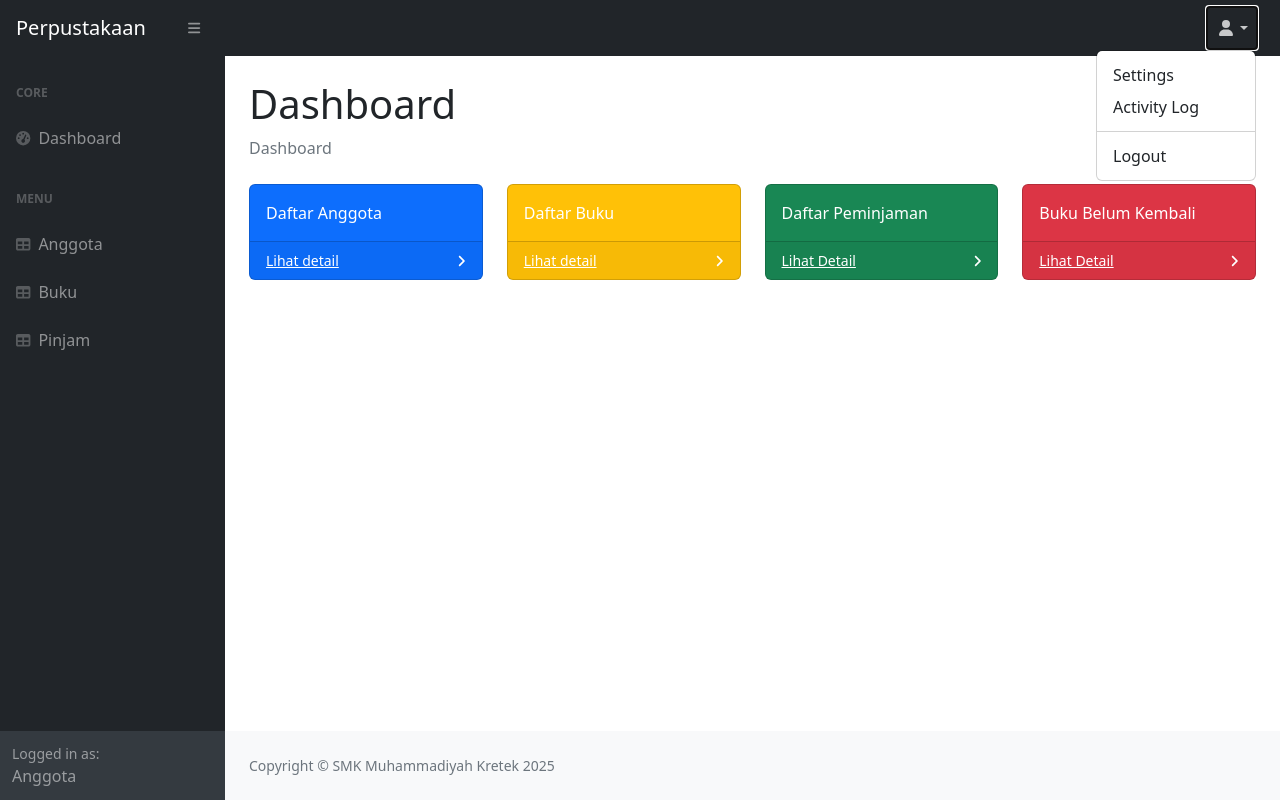
After one commit to sartono48/perpusmini, a PHP site: page /homeanggota/homeanggota.php in a window 1280 px wide, after a click that opens the changed part. The commit adds this page. Run offline with PHP 8.4, Linux system fonts and the light colour scheme; a user stored in the database is signed in; some libraries are stand-ins or nearby versions.

Commit message:
update file login dan membuat folder/file baru
Memperbarui database dibagian tabel admin untuk menambah level
File login sudah diperbarui untuk login bertingkat, admin dan anggota
Membuat folder untuk anggota > homeanggota dan file homeanggota.php

```diff
--- /dev/null
+++ b/homeanggota/homeanggota.php
@@ -0,0 +1,141 @@
+<?php
+    session_start();
+    if(isset($_SESSION['username'])) {
+?>
+<!DOCTYPE html>
+<html lang="en">
+    <head>
+        <meta charset="utf-8" />
+        <meta http-equiv="X-UA-Compatible" content="IE=edge" />
+        <meta name="viewport" content="width=device-width, initial-scale=1, shrink-to-fit=no" />
+        <meta name="description" content="" />
+        <meta name="author" content="" />
+        <title>Perpustakaan</title>
+        <link href="https://cdn.jsdelivr.net/npm/simple-datatables@7.1.2/dist/style.min.css" rel="stylesheet" />
+        <link href="../css/styles.css" rel="stylesheet" />
+        <script src="https://use.fontawesome.com/releases/v6.3.0/js/all.js" crossorigin="anonymous"></script>
+    </head>
+    <body class="sb-nav-fixed">
+        <nav class="sb-topnav navbar navbar-expand navbar-dark bg-dark">
+            <!-- Navbar Brand-->
+            <a class="navbar-brand ps-3" href="index.html">Perpustakaan</a>
+            <!-- Sidebar Toggle-->
+            <button class="btn btn-link btn-sm order-1 order-lg-0 me-4 me-lg-0" id="sidebarToggle" href="#!"><i class="fas fa-bars"></i></button>
+            <!-- Navbar Search-->
+                <div class="input-group">
+
+                </div>
+            <!-- Navbar-->
+            <ul class="navbar-nav ms-auto ms-md-0 me-3 me-lg-4">
+                <li class="nav-item dropdown">
+                    <a class="nav-link dropdown-toggle" id="navbarDropdown" href="#" role="button" data-bs-toggle="dropdown" aria-expanded="false"><i class="fas fa-user fa-fw"></i></a>
+                    <ul class="dropdown-menu dropdown-menu-end" aria-labelledby="navbarDropdown">
+                        <li><a class="dropdown-item" href="#!">Settings</a></li>
+                        <li><a class="dropdown-item" href="#!">Activity Log</a></li>
+                        <li><hr class="dropdown-divider" /></li>
+                        <li><a class="dropdown-item" href="logout.php">Logout</a></li>
+                    </ul>
+                </li>
+            </ul>
+        </nav>
+        <div id="layoutSidenav">
+            <div id="layoutSidenav_nav">
+                <nav class="sb-sidenav accordion sb-sidenav-dark" id="sidenavAccordion">
+                    <div class="sb-sidenav-menu">
+                        <div class="nav">
+                            <div class="sb-sidenav-menu-heading">Core</div>
+                            <a class="nav-link" href="home.php">
+                                <div class="sb-nav-link-icon"><i class="fas fa-tachometer-alt"></i></div>
+                                Dashboard
+                            </a>
+                            <div class="sb-sidenav-menu-heading">Menu</div>
+                            <a class="nav-link" href="anggota/anggota.php">
+                                <div class="sb-nav-link-icon"><i class="fas fa-table"></i></div>
+                                Anggota
+                            </a>
+                            <a class="nav-link" href="buku/buku.php">
+                                <div class="sb-nav-link-icon"><i class="fas fa-table"></i></div>
+                                Buku
+                            </a>
+                            <a class="nav-link" href="pinjam/pinjam.php">
+                                <div class="sb-nav-link-icon"><i class="fas fa-table"></i></div>
+                                Pinjam
+                            </a>
+                        </div>
+                    </div>
+                    <div class="sb-sidenav-footer">
+                        <div class="small">Logged in as:</div>
+                        Anggota
+                    </div>
+                </nav>
+            </div>
+            <div id="layoutSidenav_content">
+                <main>
+                    <div class="container-fluid px-4">
+                        <h1 class="mt-4">Dashboard</h1>
+                        <ol class="breadcrumb mb-4">
+                            <li class="breadcrumb-item active">Dashboard</li>
+                        </ol>
+                        <div class="row">
+                            <div class="col-xl-3 col-md-6">
+                                <div class="card bg-primary text-white mb-4">
+                                    <div class="card-body">Daftar Anggota</div>
+                                    <div class="card-footer d-flex align-items-center justify-content-between">
+                                        <a class="small text-white stretched-link" href="anggota/anggota.php">Lihat detail</a>
+                                        <div class="small text-white"><i class="fas fa-angle-right"></i></div>
+                                    </div>
+                                </div>
+                            </div>
+                            <div class="col-xl-3 col-md-6">
+                                <div class="card bg-warning text-white mb-4">
+                                    <div class="card-body">Daftar Buku</div>
+                                    <div class="card-footer d-flex align-items-center justify-content-between">
+                                        <a class="small text-white stretched-link" href="buku/buku.php">Lihat detail</a>
+                                        <div class="small text-white"><i class="fas fa-angle-right"></i></div>
+                                    </div>
+                                </div>
+                            </div>
+                            <div class="col-xl-3 col-md-6">
+                                <div class="card bg-success text-white mb-4">
+                                    <div class="card-body">Daftar Peminjaman</div>
+                                    <div class="card-footer d-flex align-items-center justify-content-between">
+                                        <a class="small text-white stretched-link" href="pinjam/pinjam.php">Lihat Detail</a>
+                                        <div class="small text-white"><i class="fas fa-angle-right"></i></div>
+                                    </div>
+                                </div>
+                            </div>
+                            <div class="col-xl-3 col-md-6">
+                                <div class="card bg-danger text-white mb-4">
+                                    <div class="card-body">Buku Belum Kembali</div>
+                                    <div class="card-footer d-flex align-items-center justify-content-between">
+                                        <a class="small text-white stretched-link" href="pinjam/pinjam.php">Lihat Detail</a>
+                                        <div class="small text-white"><i class="fas fa-angle-right"></i></div>
+                                    </div>
+                                </div>
+                            </div>
+                        </div>
+                    </div>
+                </main>
+                <footer class="py-4 bg-light mt-auto">
+                    <div class="container-fluid px-4">
+                        <div class="d-flex align-items-center justify-content-between small">
+                            <div class="text-muted">Copyright &copy; SMK Muhammadiyah Kretek 2025</div>
+                        </div>
+                    </div>
+                </footer>
+            </div>
+        </div>
+        <script src="https://cdn.jsdelivr.net/npm/bootstrap@5.2.3/dist/js/bootstrap.bundle.min.js" crossorigin="anonymous"></script>
+        <script src="../js/scripts.js"></script>
+        <script src="https://cdnjs.cloudflare.com/ajax/libs/Chart.js/2.8.0/Chart.min.js" crossorigin="anonymous"></script>
+        <script src="../assets/demo/chart-area-demo.js"></script>
+        <script src="../assets/demo/chart-bar-demo.js"></script>
+        <script src="https://cdn.jsdelivr.net/npm/simple-datatables@7.1.2/dist/umd/simple-datatables.min.js" crossorigin="anonymous"></script>
+        <script src="../js/datatables-simple-demo.js"></script>
+    </body>
+</html>
+<?php
+    } else {
+        header("Location: ../gagal.php");
+    }
+?>
```
Also changed, not shown: login.php (+11 -5 lines), perpusmini.sql (added, +192 -0 lines).
